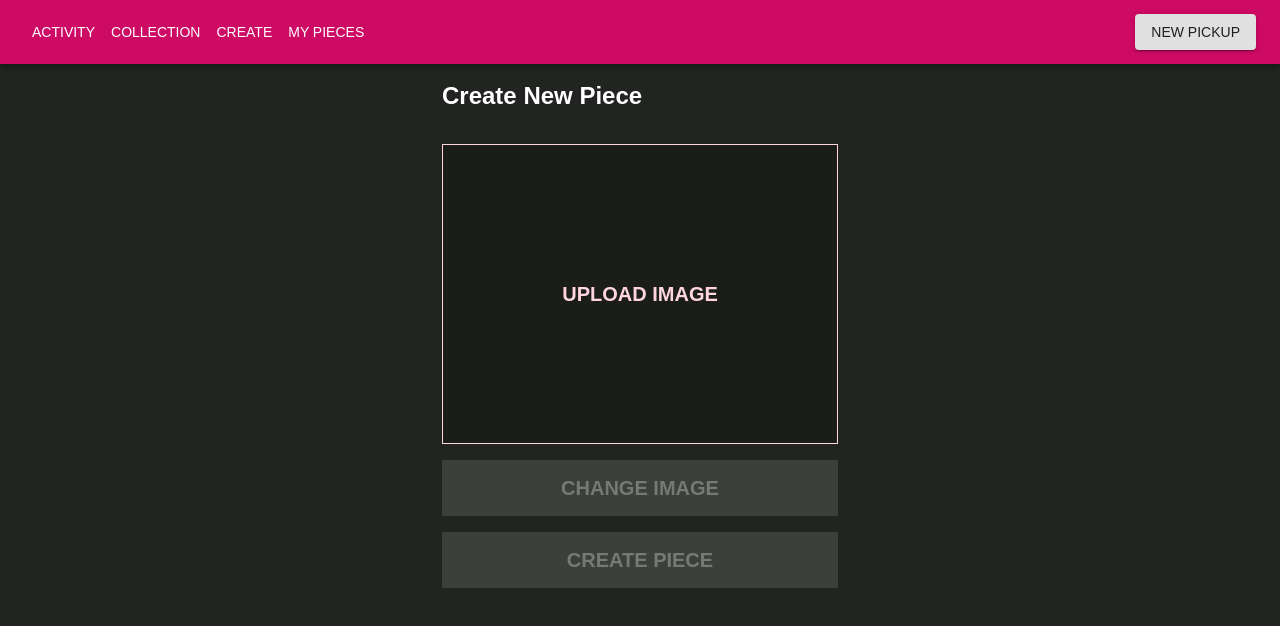
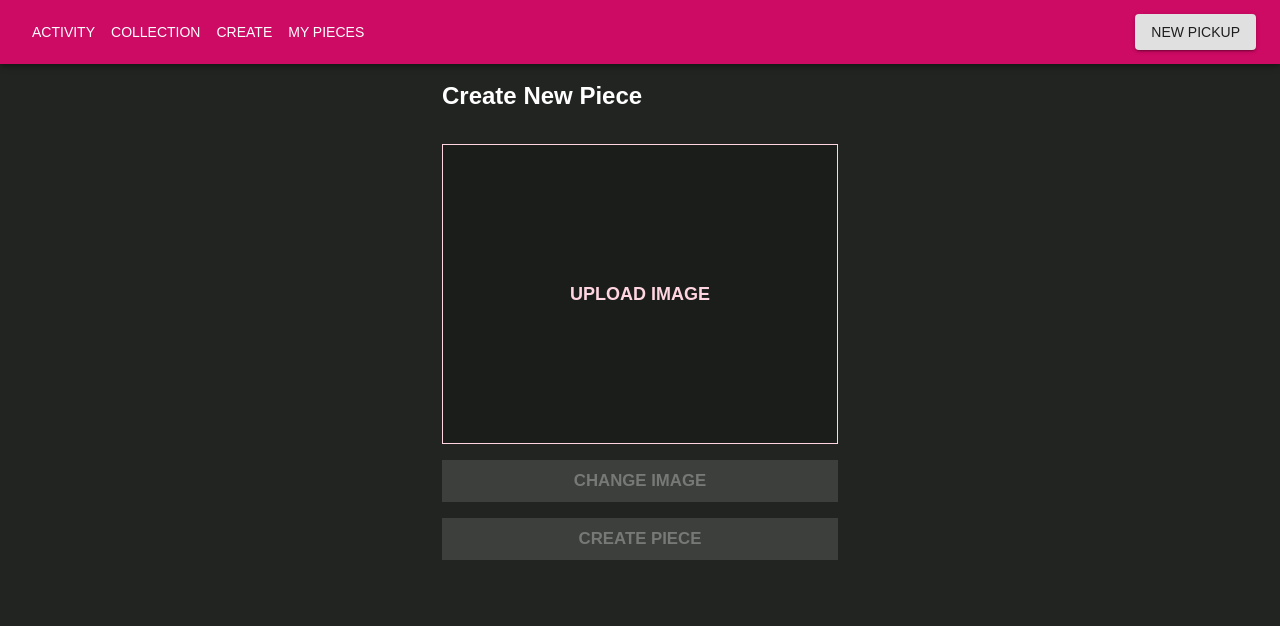
Before and after one commit to jonomatusky/plynth-2020-frontend-barebones, a React (Create React App) app: page /create in a window 1280 px wide. Shown: the top 626 px of the page. Built offline with nearby package versions, Linux system fonts and the light colour scheme; a web font is replaced by a local one.

Commit message:
Messed things up

```diff
--- a/src/shared/components/UIElements/ScanModal.js
+++ b/src/scans/pages/ScanModal.js
@@ -10,21 +10,21 @@ import {
   Button,
 } from '@material-ui/core'
 
-import { useHttpClient } from '../../hooks/http-hook'
-import { useImageUpload } from '../../hooks/image-hook'
+import { useHttpClient } from '../../shared/hooks/http-hook'
+import { useImageUpload } from '../../shared/hooks/image-hook'
 
 import CameraAltIcon from '@material-ui/icons/CameraAlt'
-import PieceCard from '../../../pieces/components/PieceCard'
-import ActionBar from '../Navigation/ActionBar'
-import NotificationModal from './NotificationModal'
+import PieceCard from '../../pieces/components/PieceCard'
+import ActionBar from '../../shared/components/Navigation/ActionBar'
+import NotificationModal from '../../shared/components/UIElements/NotificationModal'
 
 import styled from 'styled-components'
 
-import theme from '../../../theme'
+import theme from '../../theme'
 
-import ErrorMessage from './ErrorMessage'
-import loadingImage from '../../../images/Plynth-Loading-GIF.gif'
-import foundImage from '../../../images/Plynth-Loading-Final.png'
+import ErrorMessage from '../../shared/components/UIElements/ErrorMessage'
+import loadingImage from '../../images/Plynth-Loading-GIF.gif'
+import foundImage from '../../images/Plynth-Loading-Final.png'
 
 const { REACT_APP_BACKEND_URL } = process.env
 
@@ -207,9 +207,7 @@ const ScanModal = props => {
             </React.Fragment>
           )}
           {scanData.found && scanData.pieceId && (
-            <React.Fragment>
-              <PieceCard pieceId={scanData.pieceId} onClose={handleClose} />
-            </React.Fragment>
+            <PieceCard pieceId={scanData.pieceId} onClose={handleClose} />
           )}
         </StyledContainer>
       </Dialog>
--- a/src/shared/components/Navigation/NavBar.js
+++ b/src/shared/components/Navigation/NavBar.js
@@ -10,7 +10,7 @@ import {
   BottomNavigationAction,
 } from '@material-ui/core'
 
-import ScanModal from '../UIElements/ScanModal'
+import ScanModal from '../../../scans/pages/ScanModal'
 import AlbumIcon from '@material-ui/icons/Album'
 import AddCircleIcon from '@material-ui/icons/AddCircle'
 import FlashOnIcon from '@material-ui/icons/FlashOn'
--- a/src/shared/components/UIElements/ActionButton.js
+++ b/src/shared/components/UIElements/ActionButton.js
@@ -1,12 +1,16 @@
 import React from 'react'
 
-import { Button, Typography } from '@material-ui/core'
+import { Button, Typography, Box } from '@material-ui/core'
 
 import styled from 'styled-components'
 
 const StyledButton = styled(Button)`
   border-radius: 0;
-  height: 4em;
+  padding: 0.6em;
+`
+
+const ButtonText = styled(Typography)`
+  font-size: 1.2em;
 `
 
 const ActionButton = props => {
@@ -18,9 +22,11 @@ const ActionButton = props => {
       variant={variant || 'contained'}
       {...other}
     >
-      <Typography variant="h6">
-        <strong>{label}</strong>
-      </Typography>
+      <Box>
+        <ButtonText>
+          <strong>{label}</strong>
+        </ButtonText>
+      </Box>
     </StyledButton>
   )
 }
--- a/src/shared/components/UIElements/ErrorMessage.js
+++ b/src/shared/components/UIElements/ErrorMessage.js
@@ -13,13 +13,7 @@ const ErrorMessage = props => {
         alignItems="center"
         style={{ minHeight: '100vh' }}
       >
-        <Grid item>
-          <Box textAlign="center">
-            <Typography variant="h6" align="center">
-              {props.error}
-            </Typography>
-          </Box>
-        </Grid>
+        <Grid item></Grid>
       </Grid>
     </React.Fragment>
   )
--- a/src/shared/components/UIElements/LoadingGraphic.js
+++ b/src/shared/components/UIElements/LoadingGraphic.js
@@ -1,5 +1,5 @@
 import React from 'react'
-import { Grid } from '@material-ui/core'
+import { Grid, Typography } from '@material-ui/core'
 
 import loadingGraphic from '../../../images/Plynth-Loading-GIF.gif'
 
@@ -19,6 +19,7 @@ const LoadingGraphic = props => {
     <CenteredGrid container direction="column" align="center" justify="center">
       <Grid item>
         <LoadingImage src={loadingGraphic} alt="Loading" />
+        {props.message && <Typography variant="h5">{props.message}</Typography>}
       </Grid>
     </CenteredGrid>
   )
--- a/src/theme.js
+++ b/src/theme.js
@@ -8,7 +8,7 @@ const theme = createMuiTheme({
     error: { main: '#FF9516' },
     background: {
       default: '#212421',
-      paper: '#292D29',
+      paper: '#212421',
     },
   },
   typography: {
```
Also changed, not shown: src/shared/components/UIElements/ModalBackground.js (added, +15 -0 lines), src/shared/layouts/PrimaryModal.js (added, +34 -0 lines).
